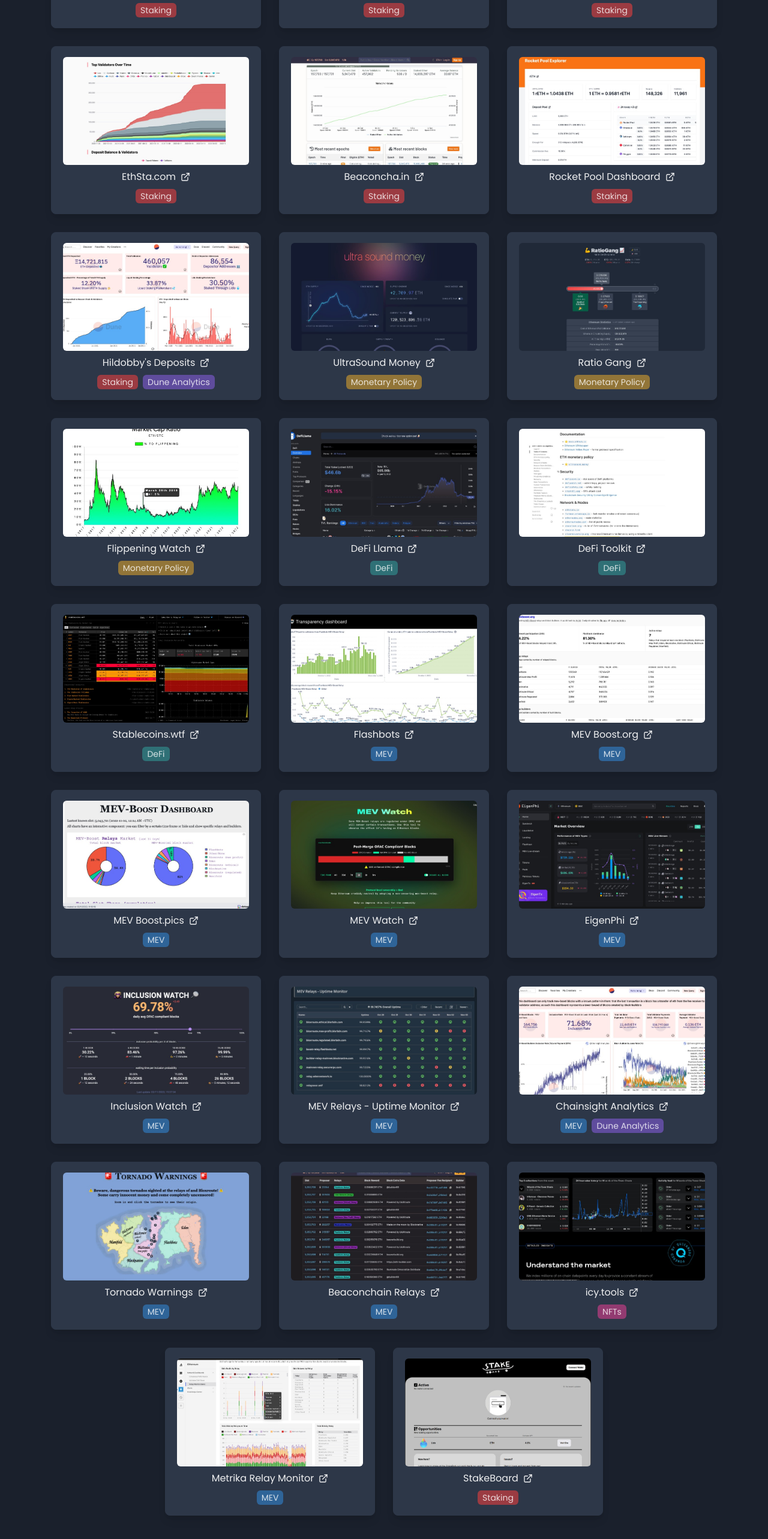
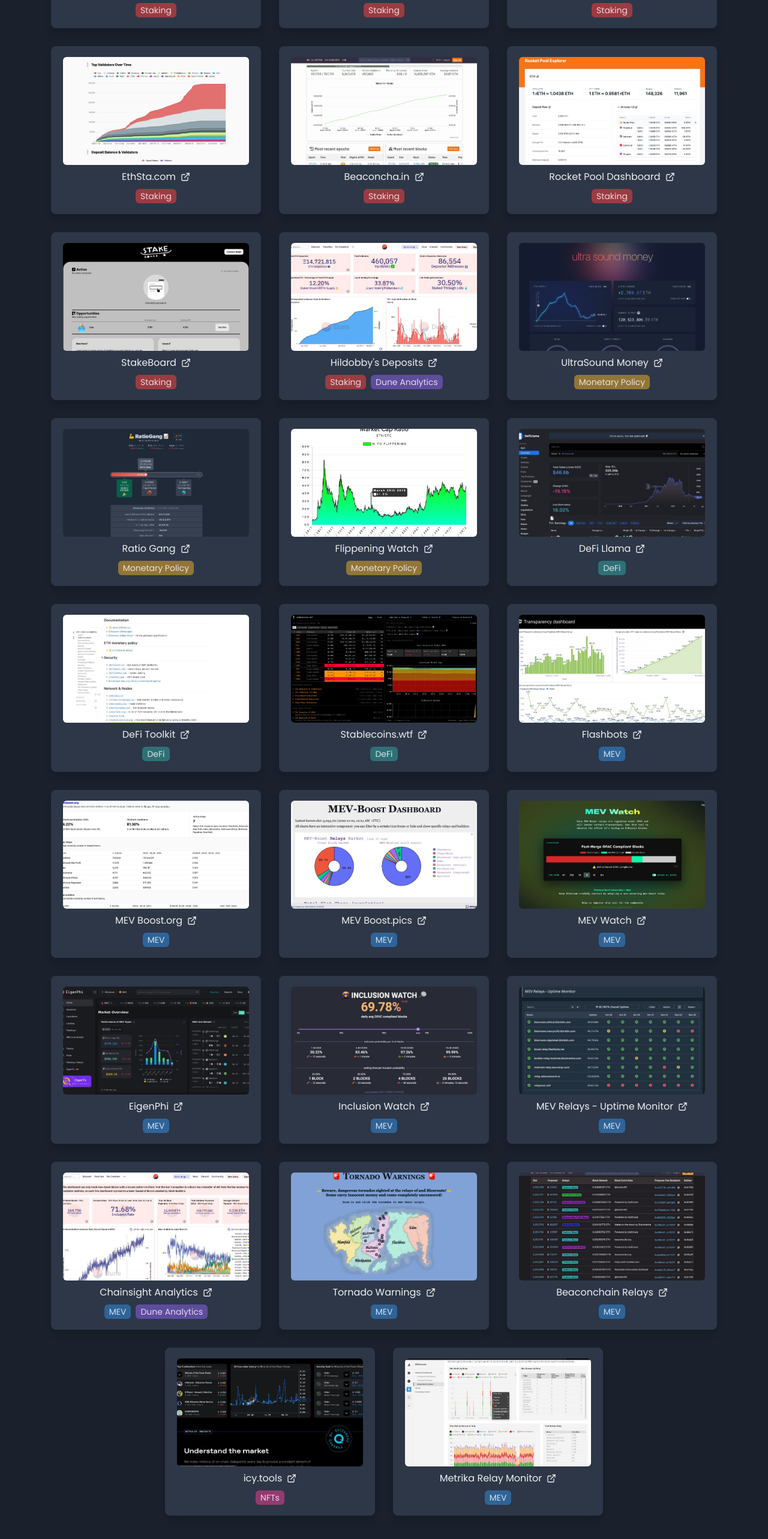
Before and after one commit to mfbevan/eth-dash, a Next.js app: page / in a window 1280 px wide. Shown: the part 1154-3720 px from the top of the page at 60% size. Built offline with nearby package versions, Linux system fonts and the light colour scheme.

Commit message:
refactor: ♻️ reorder dashboard list

```diff
--- a/constants/dashboards.ts
+++ b/constants/dashboards.ts
@@ -120,6 +120,14 @@
     description: "Rocket Pool Liquid Staking explorer.",
     url: "https://rocketscan.io",
     image: "rocket-scan.jpg",
+    tags: [IDashboardTag.Staking],
+  },
+  {
+    name: "StakeBoard",
+    description:
+      "StakeBoard is a beginner-friendly staking dashboard",
+    url: "https://app.stakepark.xyz",
+    image: "stakeboard.jpg",
     tags: [IDashboardTag.Staking],
   },
   {
@@ -272,12 +280,4 @@
     image: "metrika-mev.jpg",
     tags: [IDashboardTag.MEV],
   },
-  {
-    name: "StakeBoard",
-    description:
-      "StakeBoard is a beginner-friendly staking dashboard",
-    url: "https://app.stakepark.xyz",
-    image: "stakeboard.jpg",
-    tags: [IDashboardTag.Staking],
-  },
 ];
```
